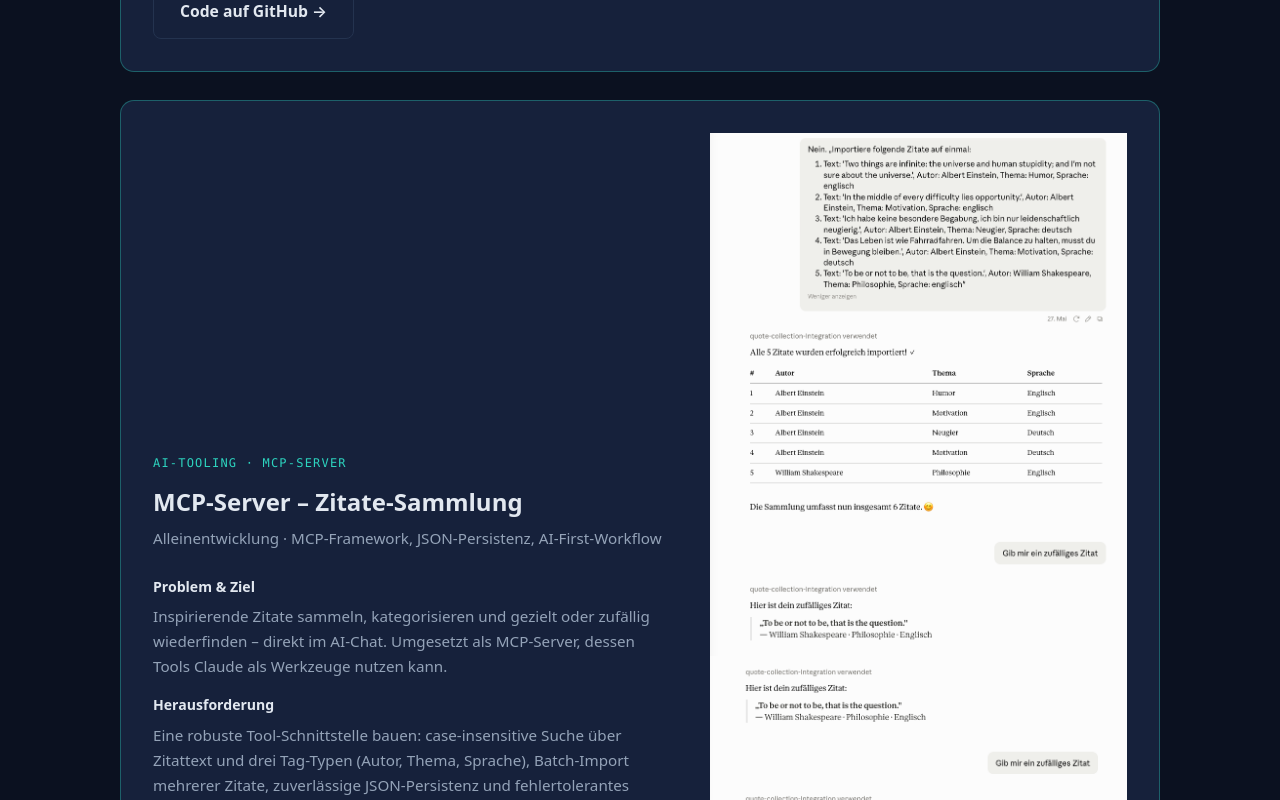
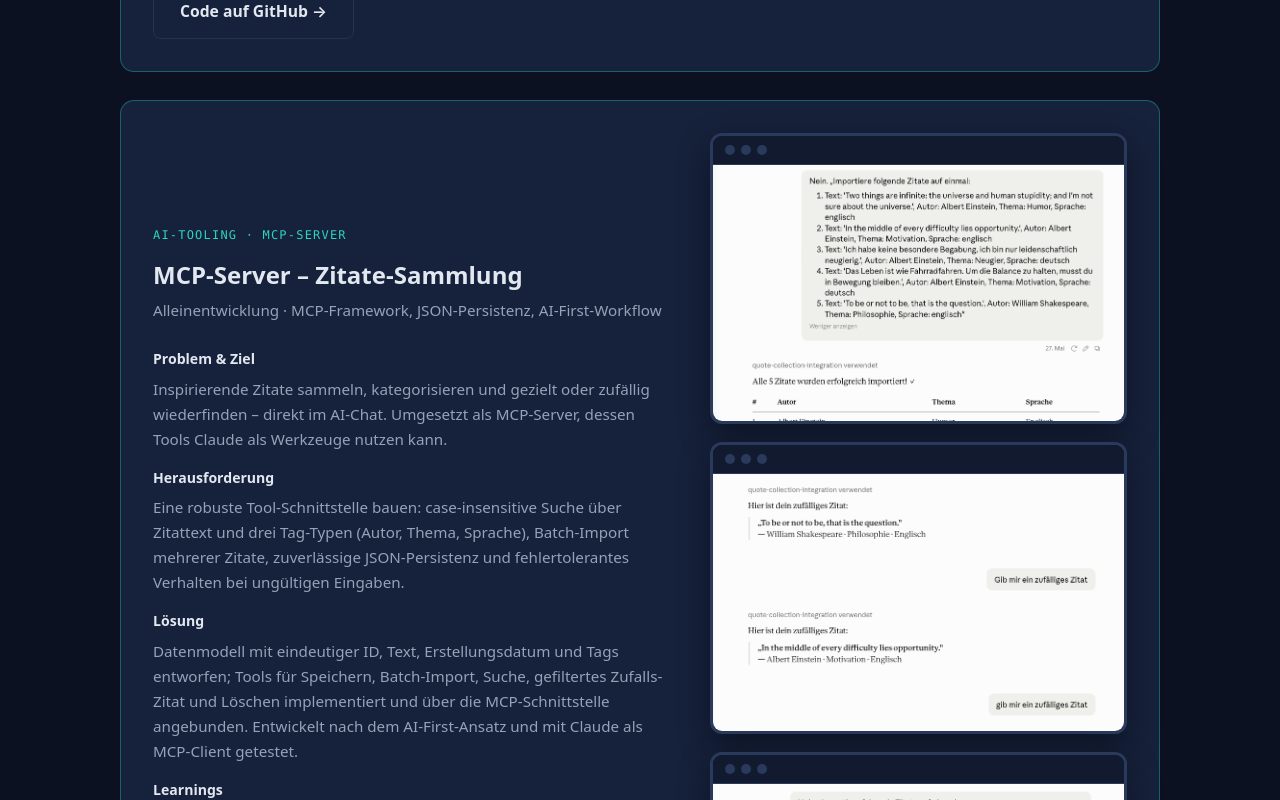
Before and after one commit to Bellasabaja/portfolio, a Next.js app: page / in a window 1280 px wide. Shown: the part 3220-4020 px from the top of the page. Built offline with nearby package versions, Linux system fonts and the light colour scheme.

Commit message:
Bilderrahmen angepasst

```diff
--- a/app/globals.css
+++ b/app/globals.css
@@ -575,6 +575,70 @@ h2 {
   padding: 10px;
 }
 
+/* Browser-Mockups (für Desktop-/Web-Screenshots im Querformat) */
+.browser-col {
+  display: flex;
+  flex-direction: column;
+  gap: 18px;
+  align-items: center;
+}
+
+.browser {
+  width: 100%;
+  max-width: 440px;
+  background: #0a0f1c;
+  border: 3px solid #2a3a5c;
+  border-radius: 12px;
+  overflow: hidden;
+  box-shadow: 0 12px 32px rgba(0, 0, 0, 0.4);
+}
+
+.browser .bar {
+  display: flex;
+  gap: 6px;
+  padding: 9px 12px;
+  background: #111a2e;
+  border-bottom: 1px solid #2a3a5c;
+}
+
+.browser .bar span {
+  width: 10px;
+  height: 10px;
+  border-radius: 50%;
+  background: #2a3a5c;
+}
+
+.browser .bscreen {
+  aspect-ratio: 16 / 10;
+  overflow: hidden;
+  position: relative;
+  display: flex;
+  align-items: center;
+  justify-content: center;
+  text-align: center;
+  background:
+    linear-gradient(160deg, var(--accent-soft), transparent 55%),
+    var(--bg-elevated);
+  color: var(--text-faint);
+  font-family: var(--mono);
+  font-size: 0.72rem;
+  line-height: 1.5;
+  padding: 12px;
+}
+
+.browser .bscreen img {
+  position: absolute;
+  inset: 0;
+  width: 100%;
+  height: 100%;
+  object-fit: cover;
+  object-position: top; /* bei ganzseitigen Screenshots den oberen Teil zeigen */
+}
+
+.browser .bscreen:has(img) {
+  padding: 0;
+}
+
 @media (max-width: 860px) {
   .project-featured {
     grid-template-columns: 1fr;
```
